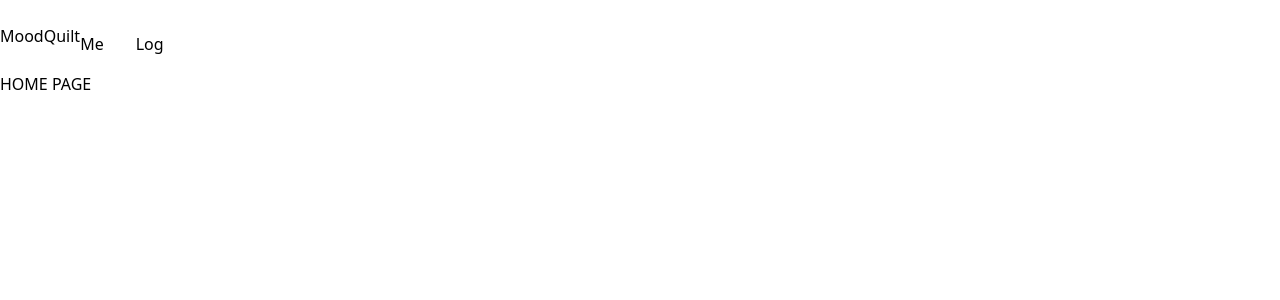
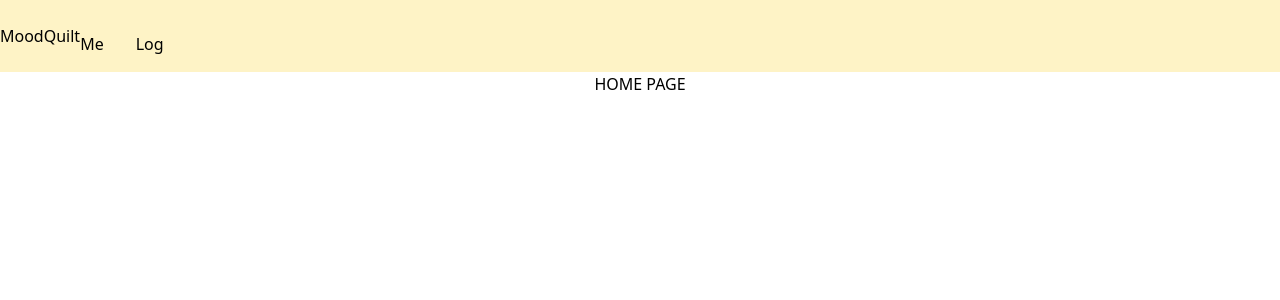
Before and after one commit to zachlearnscode/moodquilt, a Vue app in the folder frontend/mood-tracker/: page / in a window 1280 px wide. Shown: the top 300 px of the page. Built offline with nearby package versions, Linux system fonts and the light colour scheme.

Commit message:
Layout updates

```diff
--- a/frontend/mood-tracker/src/App.vue
+++ b/frontend/mood-tracker/src/App.vue
@@ -1,7 +1,5 @@
-<script setup>import { RouterLink, RouterView } from 'vue-router';</script>
-
 <template>
-  <header>
+  <header class="sticky top-0 bg-amber-100">
     <div class="wrapper">
       <RouterLink to="/">
         <h1>MoodQuilt</h1>
@@ -13,8 +11,14 @@
     </div>
   </header>
 
-  <RouterView />
+  <div class="flex justify-center">
+    <RouterView />
+  </div>
 </template>
+
+<script setup>
+  import { RouterLink, RouterView } from 'vue-router';
+</script>
 
 <style scoped>
 header {
```
